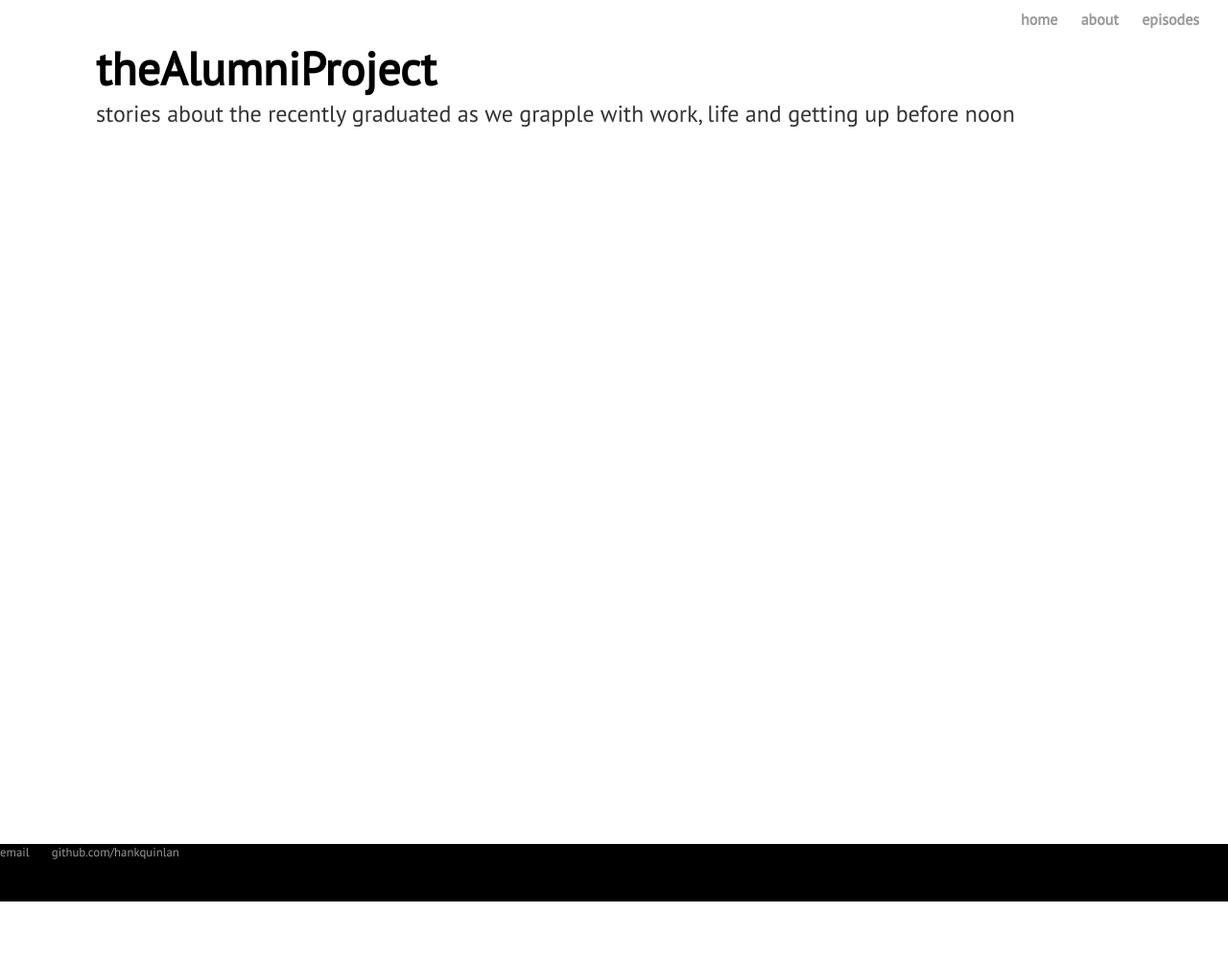
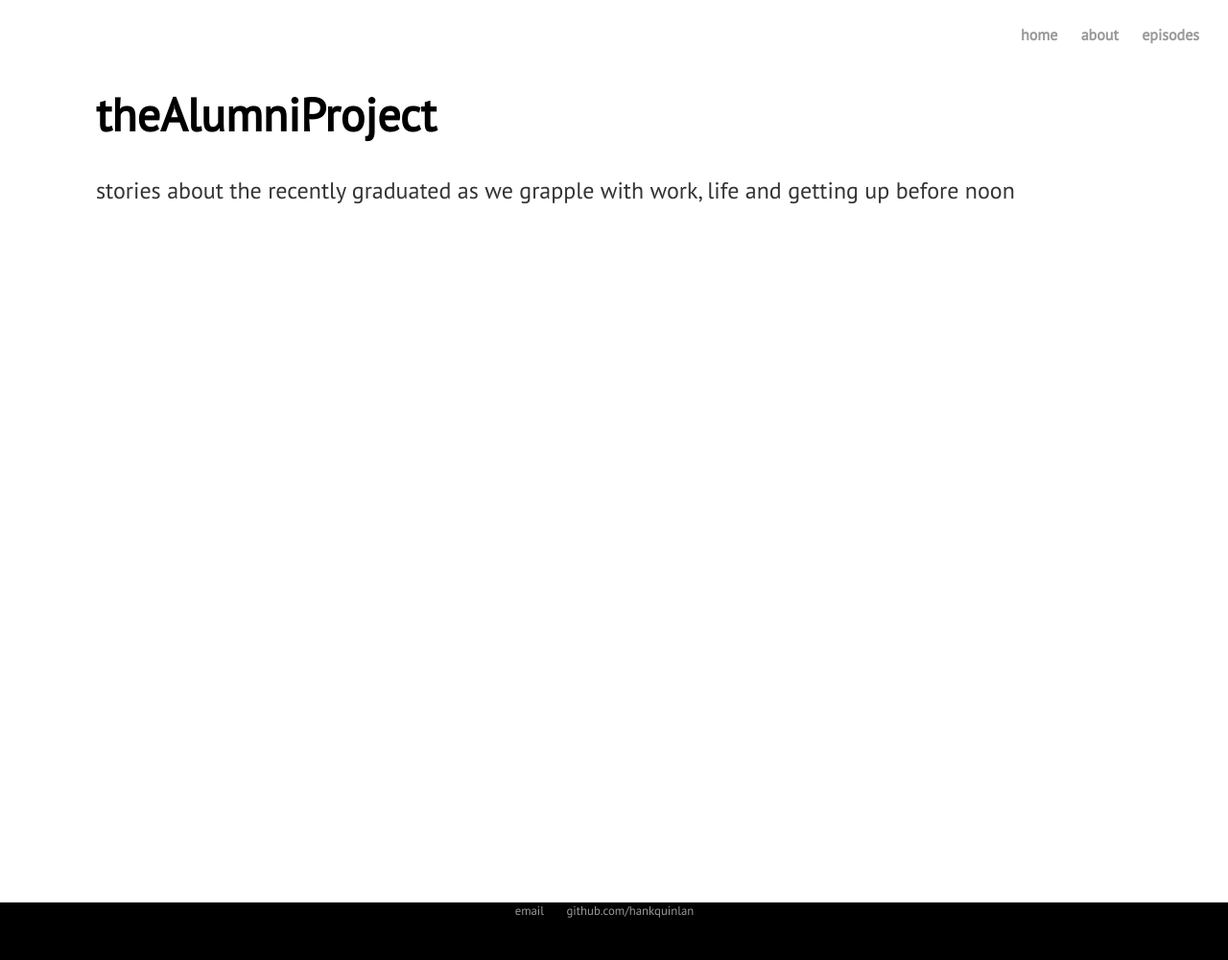
Before and after one commit to dlam58/theAlumniDiaries, a Jekyll site: the page built from index.html, in a window 1280 px wide. Shown: the whole page at 96% size. Built offline with Jekyll 4.4.1, drawn with Linux system fonts in a browser that asks for light colours; before the commit the page ends 940 px from its top, so only the background shows below that.

Commit message:
more css

```diff
--- a/css/main.css
+++ b/css/main.css
@@ -1,9 +1,7 @@
-* {
-  margin: 0;
-}
 html, body {
     background color: white;
     height:100%;
+    margin: 0;
 }
 
 /* nav styling */
@@ -57,8 +55,10 @@ footer {
 }
 footer ul {
     font-family: 'PT Sans', sans-serif;
-    padding: 0px;
+    padding: 0px 20px;
     list-style: none;
+    text-align: center;
+
 }
 
 footer ul li {
```
